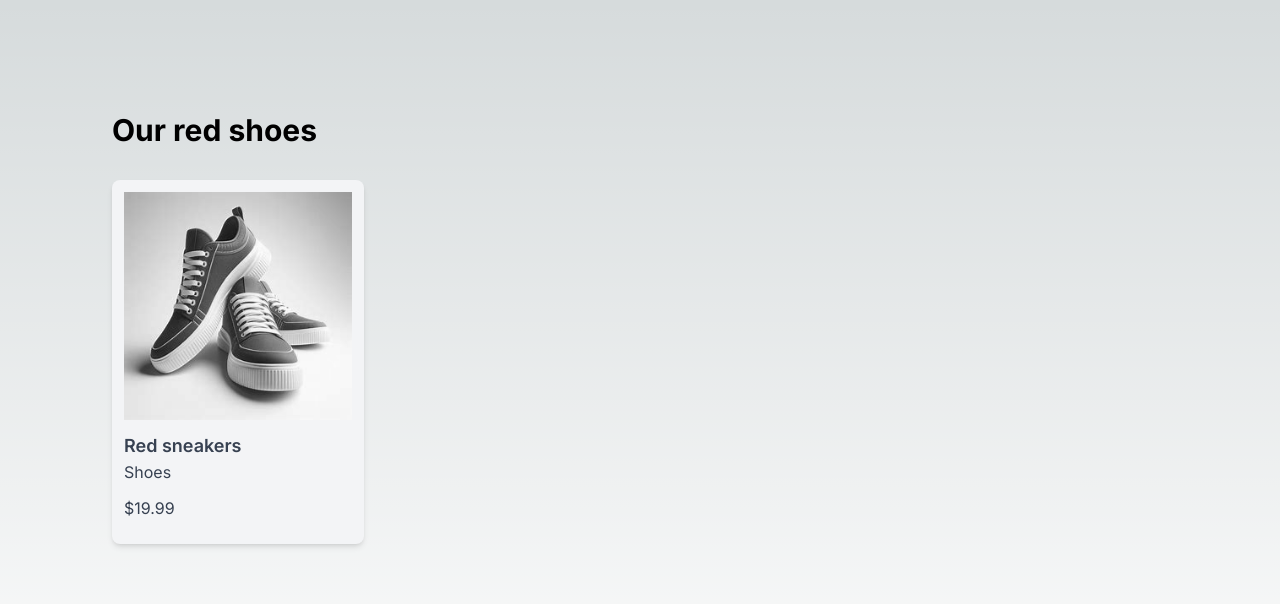
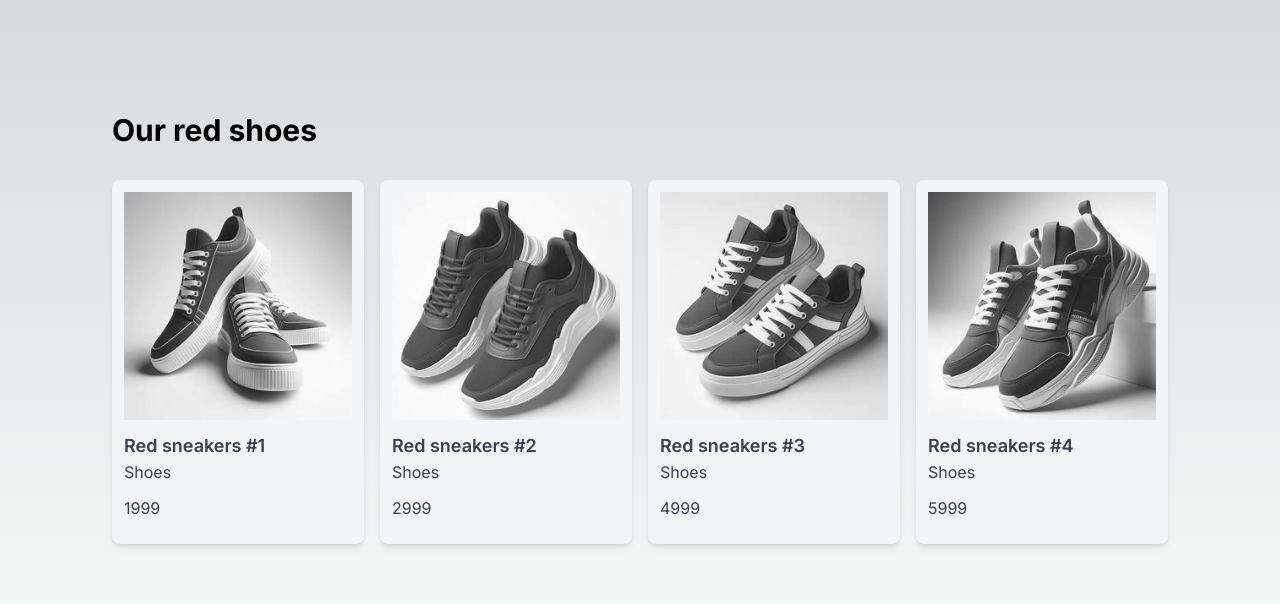
Before and after one commit to niemaco/nextjs-shop, a Next.js app: page / in a window 1280 px wide. Shown: the top 604 px of the page. Built offline with nearby package versions, Linux system fonts and the light colour scheme.

Commit message:
Crete catalog components

```diff
--- a/src/app/page.tsx
+++ b/src/app/page.tsx
@@ -1,35 +1,60 @@
+import { ProductList } from "@/ui/organisms/Catalog/ProductList";
+import type { CatalogProduct } from "@/types/Catalog/Product";
+import { BaseHeading } from "@/ui/atoms/BaseHeading";
+
+const products: CatalogProduct[] = [
+	{
+		id: "1",
+		name: "Red sneakers #1",
+		category: "Shoes",
+		slug: "red-sneakers-1",
+		image: {
+			src: "/shoes1.jpeg",
+			alt: "Red sneakers with white soles and white laces. There are three shoes in the photo",
+		},
+		price: 1999,
+	},
+	{
+		id: "2",
+		name: "Red sneakers #2",
+		category: "Shoes",
+		slug: "red-sneakers-2",
+		image: {
+			src: "/shoes2.jpeg",
+			alt: "Red sneakers with white soles and red laces",
+		},
+		price: 2999,
+	},
+	{
+		id: "3",
+		name: "Red sneakers #3",
+		category: "Shoes",
+		slug: "red-sneakers-3",
+		image: {
+			src: "/shoes3.jpeg",
+			alt: "Red sneakers with a white sole, white laces and many white stripes",
+		},
+		price: 4999,
+	},
+	{
+		id: "4",
+		name: "Red sneakers #4",
+		category: "Shoes",
+		slug: "red-sneakers-4",
+		image: {
+			src: "/shoes4.jpeg",
+			alt: "Red sneakers with a white sole, white laces and many white stripes",
+		},
+		price: 5999,
+	},
+];
+
 export default function Home() {
 	return (
 		<main className="flex min-h-screen flex-col items-center justify-between p-24">
 			<section className="container mx-auto p-4">
-				<h1 className="mb-8 text-3xl font-bold">Our red shoes</h1>
-				<ul
-					className="grid grid-cols-1 gap-4 md:grid-cols-2 lg:grid-cols-4"
-					data-testid="products-list"
-				>
-					<li className="group flex flex-col rounded-lg bg-gray-100 p-3 shadow-md">
-						<div className="aspect-square grayscale group-hover:grayscale-0 group-focus-visible:grayscale-0">
-							<img src="/shoes1.jpeg" alt="Red sneakers" className="h-auto w-full object-cover" />
-						</div>
-
-						<div className="flex flex-col">
-							<div className="my-3 text-gray-700">
-								<a
-									href="#"
-									className="text-lg font-semibold group-hover:text-red-600 group-focus-visible:grayscale-0"
-								>
-									Red sneakers
-								</a>
-								<div className="mb-3">
-									<span className="sr-only">Category</span> <span>Shoes</span>
-								</div>
-								<div>
-									<span className="sr-only">Price</span> <span>$19.99</span>
-								</div>
-							</div>
-						</div>
-					</li>
-				</ul>
+				<BaseHeading text="Our red shoes" />
+				<ProductList products={products} />
 			</section>
 		</main>
 	);
--- /dev/null
+++ b/src/components/atoms/BaseHeading.tsx
@@ -0,0 +1,4 @@
+// TODO need adjusting props
+export const BaseHeading = ({ text }: { text: string }) => {
+	return <h1 className="mb-8 text-3xl font-bold">{text}</h1>;
+};
--- /dev/null
+++ b/src/components/atoms/Catalog/ProductDetails.tsx
@@ -0,0 +1,25 @@
+import type { CatalogProductDetails } from "@/types/Catalog/Product";
+
+export const ProductDetails = ({
+	product: { category, name, price, slug },
+}: CatalogProductDetails) => {
+	return (
+		<div className="flex flex-col">
+			<div className="my-3 text-gray-700">
+				{/* TODO: use Link component in future */}
+				<a
+					href={slug}
+					className="text-lg font-semibold group-hover:text-red-600 group-focus-visible:grayscale-0"
+				>
+					{name}
+				</a>
+				<div className="mb-3">
+					<span className="sr-only">Category</span> <span>{category}</span>
+				</div>
+				<div>
+					<span className="sr-only">Price</span> <span>{price}</span>
+				</div>
+			</div>
+		</div>
+	);
+};
--- /dev/null
+++ b/src/components/atoms/Catalog/ProductImage.tsx
@@ -0,0 +1,9 @@
+import type { CatalogProductImage } from "@/types/Catalog/Product";
+
+export const ProductImage = ({ image: { src, alt } }: CatalogProductImage) => {
+	return (
+		<div className="aspect-square grayscale group-hover:grayscale-0 group-focus-visible:grayscale-0">
+			<img src={src} alt={alt} className="h-auto w-full object-cover" />
+		</div>
+	);
+};
--- /dev/null
+++ b/src/components/molecules/Catalog/ProductListItem.tsx
@@ -0,0 +1,12 @@
+import { ProductImage } from "@/ui/atoms/Catalog/ProductImage";
+import { ProductDetails } from "@/ui/atoms/Catalog/ProductDetails";
+import type { CatalogProduct as Product } from "@/types/Catalog/Product";
+
+export const ProductListItem = ({ product }: { product: Product }) => {
+	return (
+		<li className="group flex flex-col rounded-lg bg-gray-100 p-3 shadow-md">
+			<ProductImage image={product.image} />
+			<ProductDetails product={product} />
+		</li>
+	);
+};
--- /dev/null
+++ b/src/components/organisms/Catalog/ProductList.tsx
@@ -0,0 +1,15 @@
+import { ProductListItem } from "@/ui/molecules/Catalog/ProductListItem";
+import type { CatalogProduct as Product } from "@/types/Catalog/Product";
+
+export const ProductList = ({ products }: { products: Product[] }) => {
+	return (
+		<ul
+			className="grid grid-cols-1 gap-4 md:grid-cols-2 lg:grid-cols-4"
+			data-testid="products-list"
+		>
+			{products.map((product) => (
+				<ProductListItem key={product.id} product={product} />
+			))}
+		</ul>
+	);
+};
```
